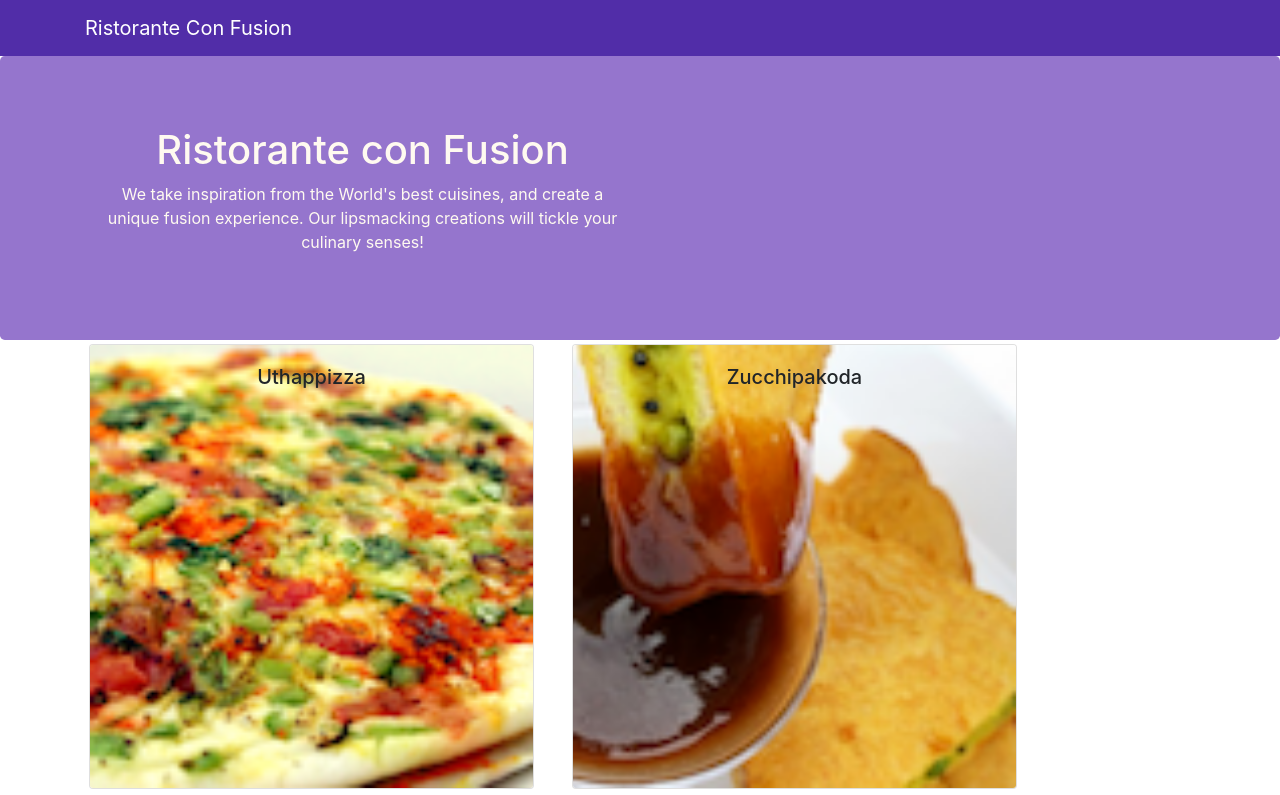
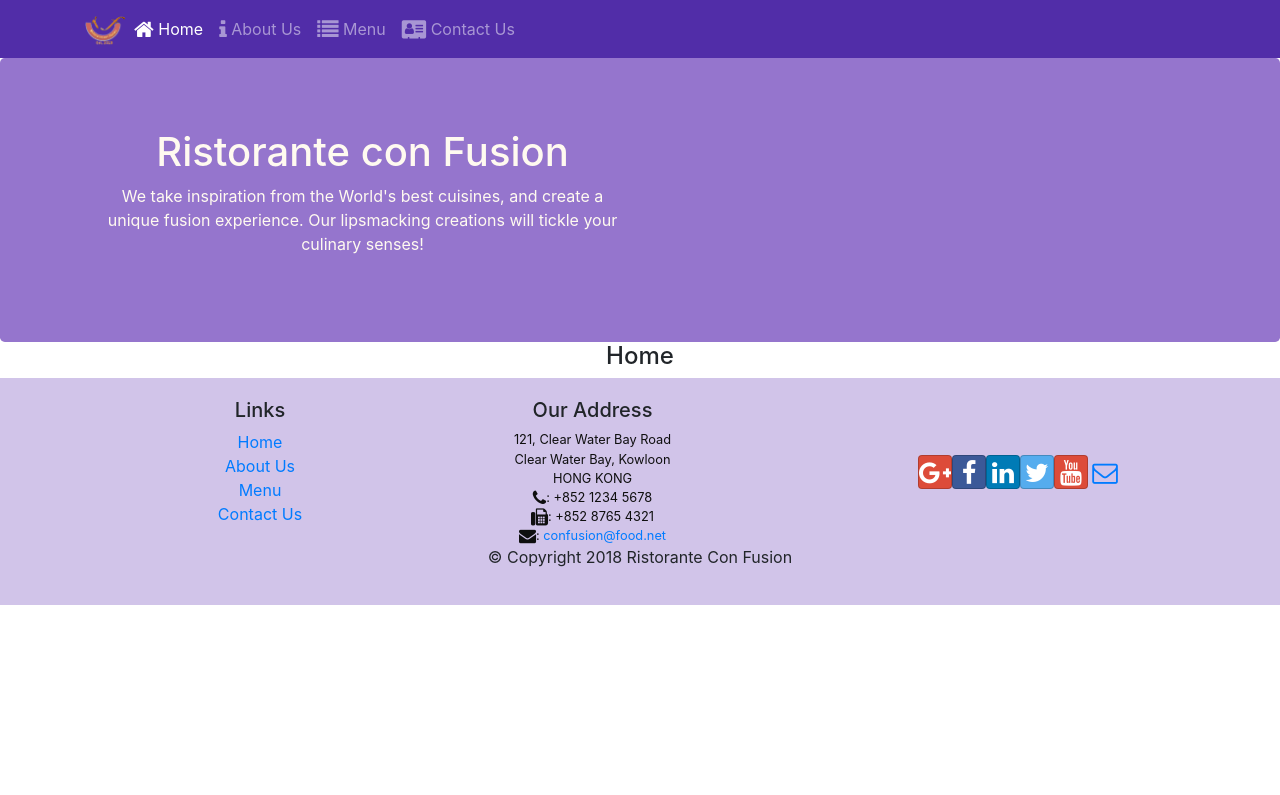
Before and after one commit to ahmadlatif1084/Front-End-Web-Development-React, a React (Create React App) app: page /home in a window 1280 px wide. Shown: the top 795 px of the page. Built offline with nearby package versions, Linux system fonts and the light colour scheme.

Commit message:
React Router

```diff
--- a/package.json
+++ b/package.json
@@ -10,6 +10,7 @@
     "react": "^16.10.1",
     "react-dom": "^16.10.1",
     "react-popper": "0.9.2",
+    "react-router-dom": "^4.2.2",
     "react-scripts": "3.1.2",
     "reactstrap": "5.0.0"
   },
--- a/src/App.js
+++ b/src/App.js
@@ -1,13 +1,15 @@
 import React,{Component} from 'react';
 import './App.css';
 import Main from '../src/components/MainComponent';
-
+import { BrowserRouter } from 'react-router-dom';
 class App extends Component{
   render() {
     return (
+      <BrowserRouter>
       <div className="App">
         <Main />
       </div>
+      </BrowserRouter>
     );
   }
 
--- a/src/components/FooterComponent.js
+++ b/src/components/FooterComponent.js
@@ -1,5 +1,5 @@
 import React from 'react';
-
+import { Link } from 'react-router-dom';
 function Footer(props) {
     return(
     <div className="footer">
@@ -8,10 +8,10 @@
                 <div className="col-4 offset-1 col-sm-2">
                     <h5>Links</h5>
                     <ul className="list-unstyled">
-                        <li><a href="#">Home</a></li>
-                        <li><a href="#">About</a></li>
-                        <li><a href="#">Menu</a></li>
-                        <li><a href="contactus.html">Contact</a></li>
+                    <li><Link to='/home'>Home</Link></li>
+                        <li><Link to='/aboutus'>About Us</Link></li>
+                        <li><Link to='/menu'>Menu</Link></li>
+                        <li><Link to='/contactus'>Contact Us</Link></li>
                     </ul>
                 </div>
                 <div className="col-7 col-sm-5">
--- a/src/components/HeaderComponent.js
+++ b/src/components/HeaderComponent.js
@@ -1,13 +1,46 @@
 import React, { Component } from 'react';
-import { Navbar, NavbarBrand, Jumbotron } from 'reactstrap';
+import { Nav, Navbar, NavbarBrand, NavbarToggler, Collapse, NavItem, Jumbotron } from 'reactstrap';
+import { NavLink } from 'react-router-dom';
 
 class Header extends Component {
+    constructor(props) {
+        super(props);
+
+        this.toggleNav = this.toggleNav.bind(this);
+        this.state = {
+          isNavOpen: false
+        };
+      }
+
+      toggleNav() {
+        this.setState({
+          isNavOpen: !this.state.isNavOpen
+        });
+      }
+
       render() {
         return(
-    <React.Fragment>
-      <Navbar dark>
+            <div>
+                <Navbar dark expand="md">
                     <div className="container">
-            <NavbarBrand href="/">Ristorante Con Fusion</NavbarBrand>
+                        <NavbarToggler onClick={this.toggleNav} />
+                        <NavbarBrand className="mr-auto" href="/"><img src='assets/images/logo.png' height="30" width="41" alt='Ristorante Con Fusion' /></NavbarBrand>
+                        <Collapse isOpen={this.state.isNavOpen} navbar>
+                            <Nav navbar>
+                            <NavItem>
+                                <NavLink className="nav-link"  to='/home'><span className="fa fa-home fa-lg"></span> Home</NavLink>
+                            </NavItem>
+                            <NavItem>
+                                <NavLink className="nav-link" to='/aboutus'><span className="fa fa-info fa-lg"></span> About Us</NavLink>
+                            </NavItem>
+                            <NavItem>
+                                <NavLink className="nav-link"  to='/menu'><span className="fa fa-list fa-lg"></span> Menu</NavLink>
+                            </NavItem>
+                            <NavItem>
+                                <NavLink className="nav-link" to='/contactus'><span className="fa fa-address-card fa-lg"></span> Contact Us</NavLink>
+                            </NavItem>
+                            </Nav>
+                        </Collapse>
                     </div>
                 </Navbar>
                 <Jumbotron>
@@ -20,7 +53,7 @@
                         </div>
                     </div>
                 </Jumbotron>
-    </React.Fragment>
+            </div>
         );
     }
 }
--- /dev/null
+++ b/src/components/HomeComponent.js
@@ -0,0 +1,11 @@
+import React from 'react';
+
+function Home(props) {
+    return(
+      <div className="container">
+        <h4>Home</h4>
+      </div>
+    );
+}
+
+export default Home;
--- a/src/components/MainComponent.js
+++ b/src/components/MainComponent.js
@@ -4,6 +4,8 @@
 import { DISHES } from '../shared/dishes';
 import Header from './HeaderComponent';
 import Footer from './FooterComponent';
+import Home from './HomeComponent';
+import { Switch, Route, Redirect } from 'react-router-dom';
 
 class Main extends Component{
     constructor(props) {
@@ -17,12 +19,20 @@
         this.setState({selectedDish:dishId})
     }
     render() {
+        const HomePage = () => {
+            return(
+                <Home
+                />
+            );
+          }
         return (
             <div>
             <Header />
-            <Menu dishes={this.state.dishes}
-            onClick={(dishId) => this.onDishSelect(dishId)}/>
-            <DishDetail dish={this.state.dishes.filter((dish)=>dish.id===this.state.selectedDish)[0]} />
+             <Switch>
+            <Route path='/home' component={HomePage} />
+            <Route exact path='/menu' component={() => <Menu dishes={this.state.dishes} />} />
+            <Redirect to="/home" />
+            </Switch>
             <Footer />
             </div>
         );
```
Also changed, not shown: 1 other file (tests, documents, lock files or other folders). Lines whose indentation alone changed are shown as unchanged.
